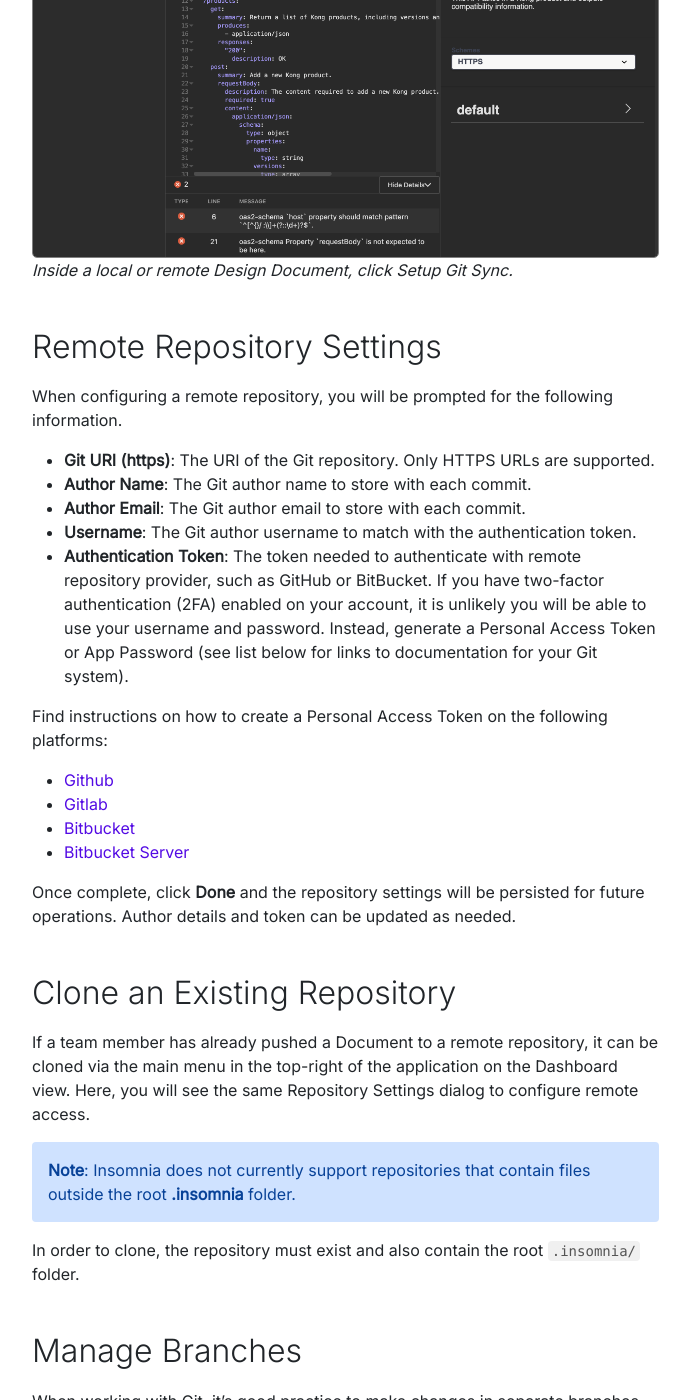
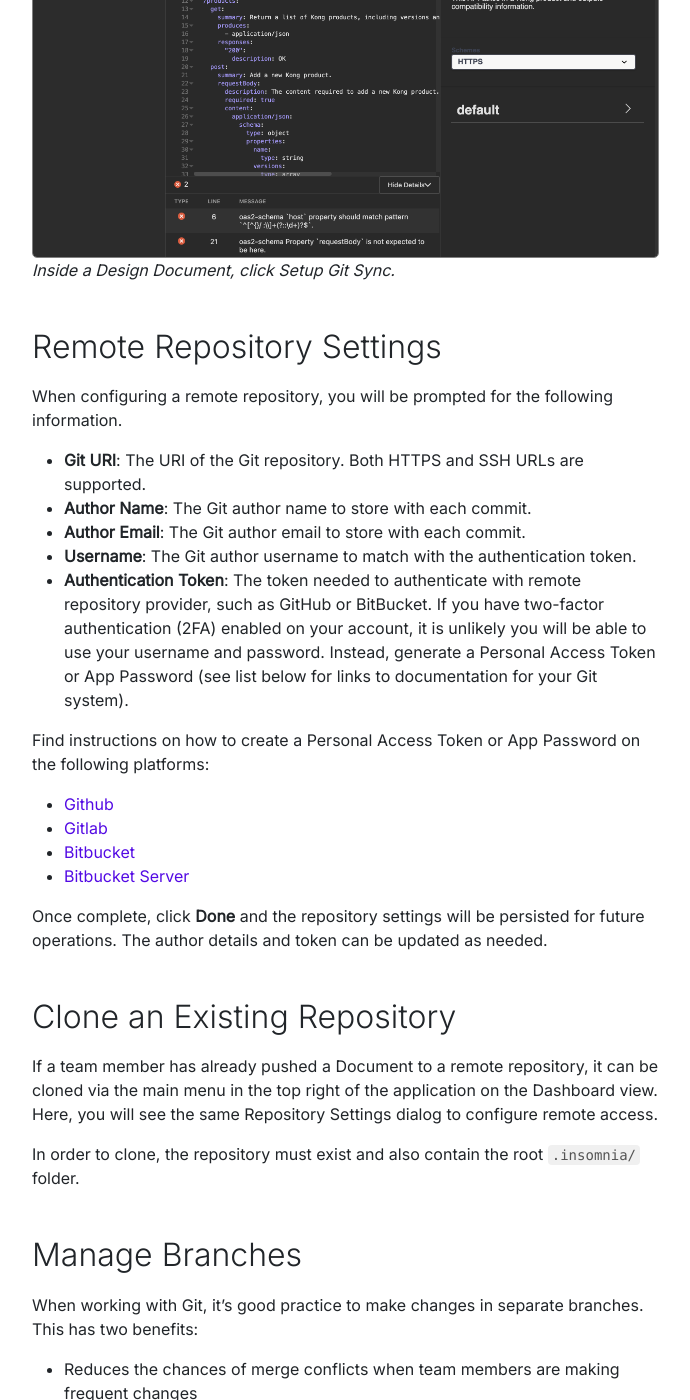
Before and after one commit to Kong/insomnia-docs, a Jekyll site: the page built from docs/insomnia/git-sync.md, in a window 1280 px wide and 1400 px high, scrolled down 725 px. Shown: the whole window, without its empty margins (341-1031 px from the left). Built offline with Jekyll 4.4.1, drawn with Linux system fonts in a browser that asks for light colours; comment, search, counter and statistics services are not loaded; some of the changed text lies outside the part shown.

Commit message:
incorporate Opender feedback

```diff
--- a/docs/insomnia/git-sync.md
+++ b/docs/insomnia/git-sync.md
@@ -8,40 +8,37 @@
 {:.alert .alert-primary}
 **Note**: Sync with Git applies only to Design Documents at this time. Collections use our own Insomnia Sync for versioning. To learn about version control sync for Collections, refer to [Version Control Sync](/insomnia/version-control-sync).
 
-Sync with Git is a built-in feature for Design Documents that enables you to configure your repository to an external Git version control system such as GitHub or BitBucket.
+Sync with Git is a built-in feature for Design Documents that enables you to configure your repository to an external Git version control system like GitHub or BitBucket.
 
 ## Enable Git Sync
 
-Enable Git Sync on local and remote Design Documents by clicking on the **Setup Git Sync** button beside Preferences. Then select **Repository Settings**. A **Configure Repository** modal will open.
+Enable Git Sync on Design Documents by clicking on the **Setup Git Sync** button beside Preferences. Then select **Repository Settings**. A **Configure Repository** modal will open.
 
-![Enable Git Sync for Documents by clicking the Setup GitSync button inside a Document.](/assets/images/document-git-sync.png)
-_Inside a local or remote Design Document, click Setup Git Sync._
+![Enable Git Sync for Documents by clicking the Setup Git Sync button inside a Document.](/assets/images/document-git-sync.png)
+_Inside a Design Document, click Setup Git Sync._
 
 ## Remote Repository Settings
 
 When configuring a remote repository, you will be prompted for the following information.
 
-* **Git URI (https)**: The URI of the Git repository. Only HTTPS URLs are supported.
+* **Git URI**: The URI of the Git repository. Both HTTPS and SSH URLs are supported.
 * **Author Name**: The Git author name to store with each commit.
 * **Author Email**: The Git author email to store with each commit.
 * **Username**: The Git author username to match with the authentication token.
 * **Authentication Token**: The token needed to authenticate with remote repository provider, such as GitHub or BitBucket. If you have two-factor authentication (2FA) enabled on your account, it is unlikely you will be able to use your username and password. Instead, generate a Personal Access Token or App Password (see list below for links to documentation for your Git system).
 
-Find instructions on how to create a Personal Access Token on the following platforms:
+Find instructions on how to create a Personal Access Token or App Password on the following platforms:
 
 * [Github](https://docs.github.com/en/github/authenticating-to-github/keeping-your-account-and-data-secure/creating-a-personal-access-token)
 * [Gitlab](https://docs.gitlab.com/ee/user/profile/personal_access_tokens.html)
 * [Bitbucket](https://support.atlassian.com/bitbucket-cloud/docs/app-passwords/)
 * [Bitbucket Server](https://confluence.atlassian.com/bitbucketserver/personal-access-tokens-939515499.html)
 
-Once complete, click **Done** and the repository settings will be persisted for future operations. Author details and token can be updated as needed.
+Once complete, click **Done** and the repository settings will be persisted for future operations. The author details and token can be updated as needed.
 
 ## Clone an Existing Repository
 
-If a team member has already pushed a Document to a remote repository, it can be cloned via the main menu in the top-right of the application on the Dashboard view. Here, you will see the same Repository Settings dialog to configure remote access.
-
-{:.alert .alert-primary}
-**Note**: Insomnia does not currently support repositories that contain files outside the root **.insomnia** folder.
+If a team member has already pushed a Document to a remote repository, it can be cloned via the main menu in the top right of the application on the Dashboard view. Here, you will see the same Repository Settings dialog to configure remote access.
 
 In order to clone, the repository must exist and also contain the root `.insomnia/` folder.
 
@@ -58,7 +55,7 @@
 
 ## Commits and History
 
-Create a new commit via the Git menu at the top right of the header. Add a descriptive message to the input that will be saved in Git. Commits will appear in the repository history.
+Create a new commit via the Git menu at the top right of the header. Add a descriptive message to the input. The message will be saved in Git and commits will appear in the repository history.
 
 ## Push Changes
 
@@ -66,7 +63,7 @@
 
 The push or force push operation can fail for many reasons, and logs will be presented in the Developer Console prefixed with 'git-event' with further debugging information. A likely cause is that your user does not have permissions to push to a protected branch.
 
-For instance, with Gitlab, the main/master branch is protected by default, and those with the developer role are unable to push directly to it. In that case, push to a separate branch and create a pull request, or update the permissions for your user on the repository.
+For instance, with GitLab, the main/master branch is protected by default, and those with the developer role are unable to push directly to it. In that case, push to a separate branch and create a pull request, or update the permissions for your user on the repository.
 
 ## Pull Changes
 
```
Also changed, not shown: docs/insomnia/version-control-sync.md (+4 -4 lines), docs/assets/images/setup-sync.png.
